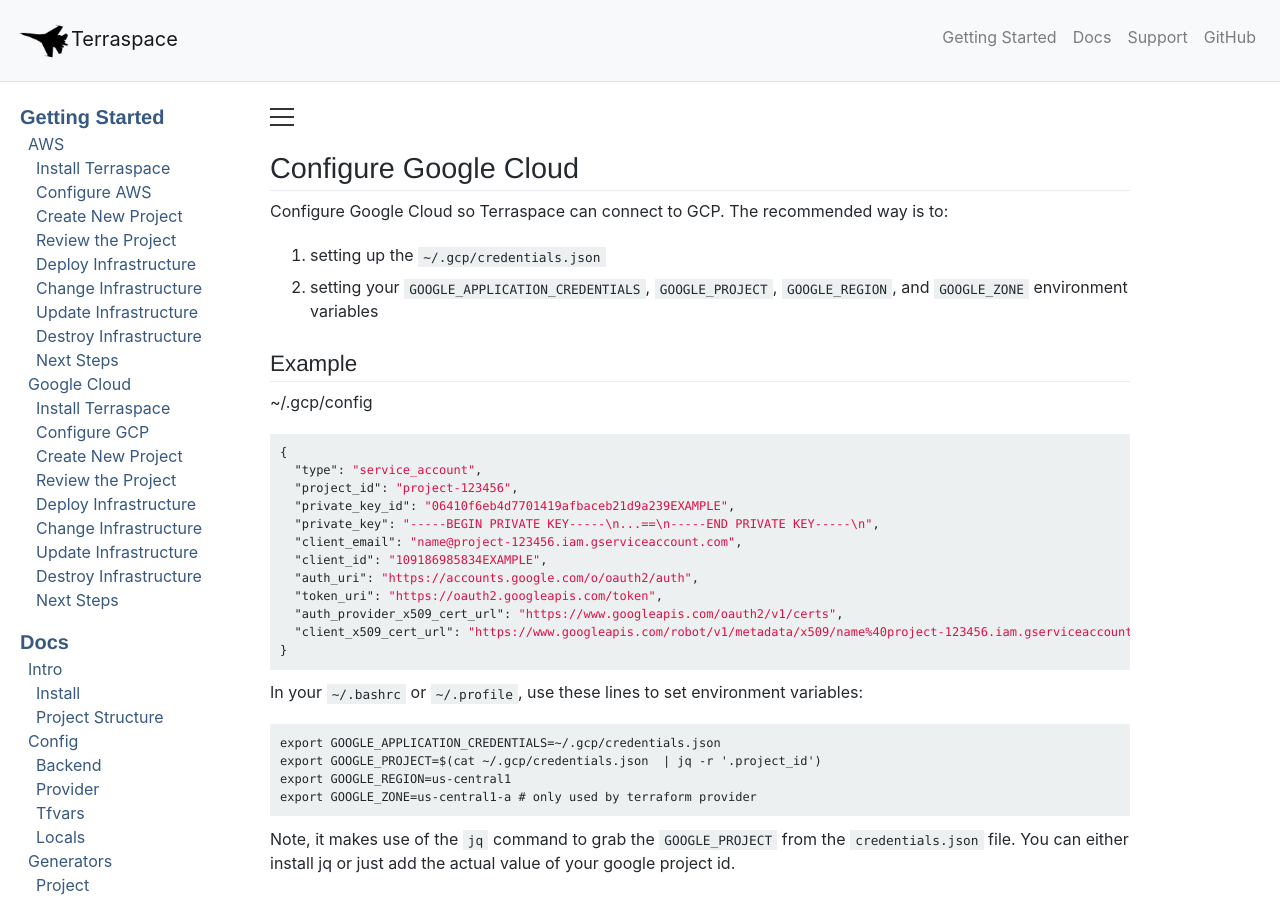
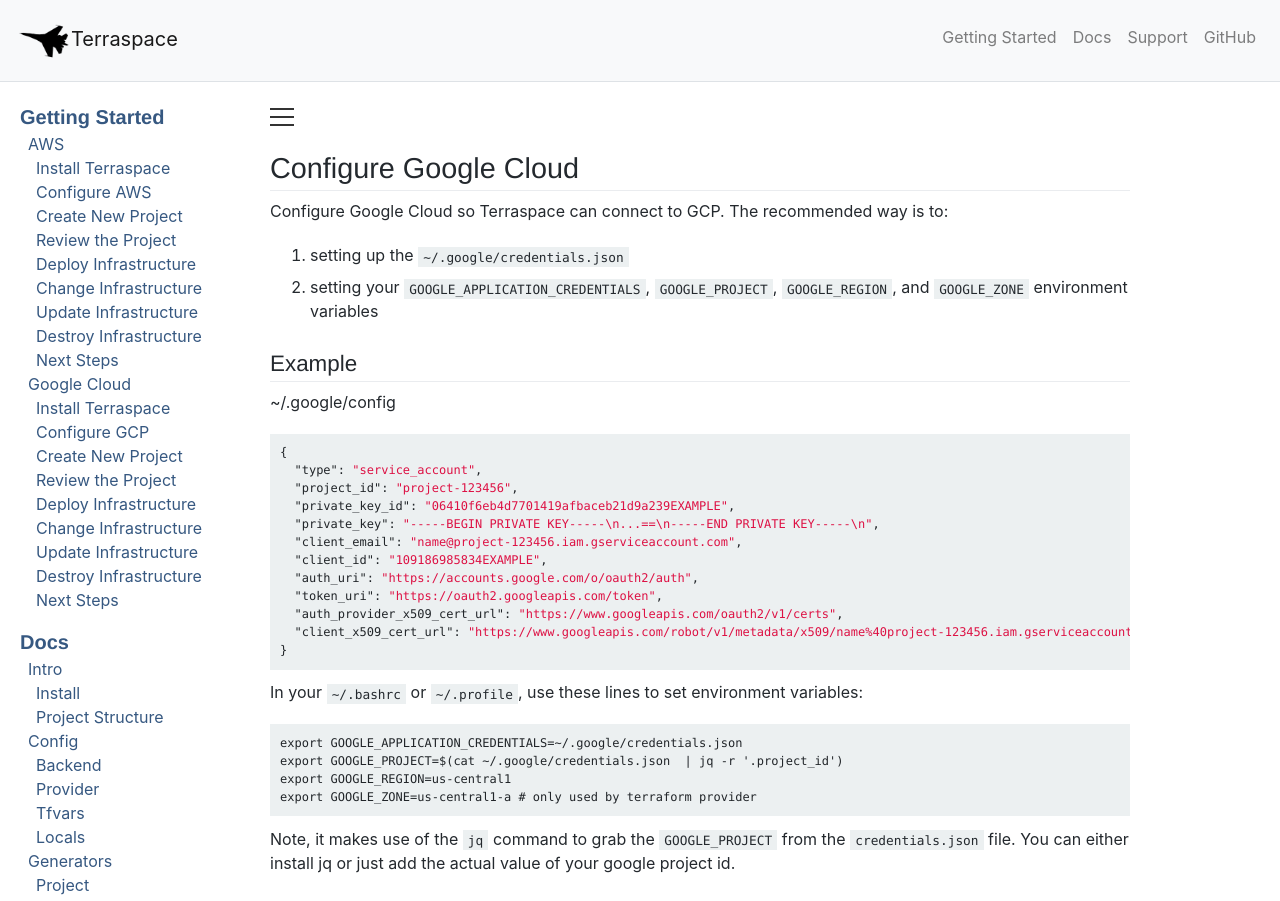
Before and after one commit to boltops-tools/terraspace-docs, a Jekyll site: the page built from _docs/learn/gcp/configure.md, in a window 1280 px wide. Shown: the top 901 px of the page. Built offline with Jekyll 4.4.1, drawn with Linux system fonts in a browser that asks for light colours; a script that is not in the unit is left out.

Commit message:
update to .google

````diff
--- a/_docs/learn/gcp/configure.md
+++ b/_docs/learn/gcp/configure.md
@@ -4,12 +4,12 @@ title: Configure Google Cloud
 
 Configure Google Cloud so Terraspace can connect to GCP. The recommended way is to:
 
-1. setting up the `~/.gcp/credentials.json`
+1. setting up the `~/.google/credentials.json`
 2. setting your `GOOGLE_APPLICATION_CREDENTIALS`, `GOOGLE_PROJECT`, `GOOGLE_REGION`, and `GOOGLE_ZONE` environment variables
 
 ## Example
 
-~/.gcp/config
+~/.google/config
 
 ```json
 {
@@ -28,8 +28,8 @@ Configure Google Cloud so Terraspace can connect to GCP. The recommended way is
 
 In your `~/.bashrc` or `~/.profile`, use these lines to set environment variables:
 
-    export GOOGLE_APPLICATION_CREDENTIALS=~/.gcp/credentials.json
-    export GOOGLE_PROJECT=$(cat ~/.gcp/credentials.json  | jq -r '.project_id')
+    export GOOGLE_APPLICATION_CREDENTIALS=~/.google/credentials.json
+    export GOOGLE_PROJECT=$(cat ~/.google/credentials.json  | jq -r '.project_id')
     export GOOGLE_REGION=us-central1
     export GOOGLE_ZONE=us-central1-a # only used by terraform provider
 
````
Also changed, not shown: _docs/config/provider.md (+3 -3 lines).
